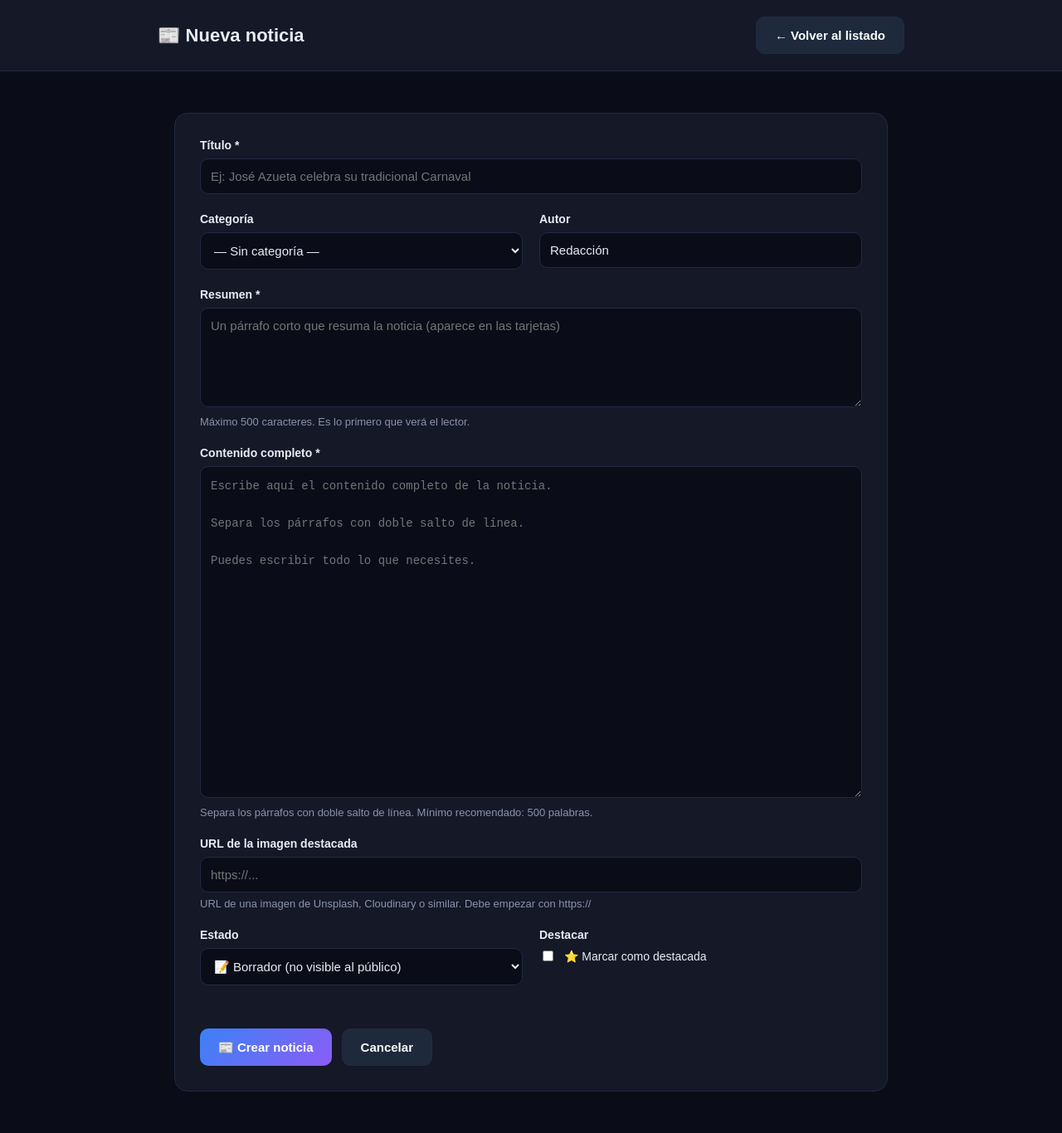
After one commit to redllinas1248/rifas, a Flask app: template noticias/templates/nueva_noticia.html in a window 1280 px wide. The commit adds this page. Shown: the whole page at 83% size. Run offline with Flask 3, Linux system fonts and the light colour scheme; the template is opened without the code that fills it, so the values that code supplies are empty; parts of the project's set-up code (start-up, migrations or seed data) failed here and were passed over; some libraries are stand-ins or nearby versions.

Commit message:
Crear templates del admin de noticias

```diff
--- /dev/null
+++ b/noticias/templates/nueva_noticia.html
@@ -0,0 +1,150 @@
+<!DOCTYPE html>
+<html lang="es">
+
+<head>
+    <meta charset="UTF-8">
+    <meta name="viewport" content="width=device-width, initial-scale=1.0">
+    <title>{% if modo_edicion %}Editar{% else %}Nueva{% endif %} noticia</title>
+    <style>
+        * { box-sizing: border-box; }
+        body { margin: 0; font-family: Arial, sans-serif; background: #0a0d18; color: #e8ecf4; }
+        header { background: #141827; border-bottom: 1px solid #232942; padding: 20px; }
+        header .contenedor { max-width: 900px; margin: auto; display: flex; justify-content: space-between; align-items: center; gap: 15px; flex-wrap: wrap; }
+        header h1 { margin: 0; font-size: 22px; }
+        main { max-width: 900px; margin: 30px auto; padding: 20px; }
+        .formulario { background: #141827; border: 1px solid #232942; border-radius: 16px; padding: 30px; }
+        .campo { margin-bottom: 22px; }
+        .fila { display: grid; grid-template-columns: 1fr 1fr; gap: 20px; }
+        label { display: block; margin-bottom: 8px; font-weight: bold; font-size: 14px; color: #e8ecf4; }
+        input, textarea, select { width: 100%; padding: 12px; background: #0a0d18; border: 1px solid #232942; border-radius: 10px; font-size: 15px; font-family: inherit; color: #e8ecf4; transition: 0.2s; }
+        input:focus, textarea:focus, select:focus { outline: none; border-color: #3b82f6; box-shadow: 0 0 0 3px rgba(59, 130, 246, 0.2); }
+        textarea { min-height: 120px; resize: vertical; }
+        textarea.contenido { min-height: 400px; font-family: 'Courier New', monospace; font-size: 14px; line-height: 1.6; }
+        .ayuda { display: block; color: #8a93ab; font-size: 13px; margin-top: 6px; }
+        .checkbox-wrap { display: flex; align-items: center; gap: 10px; }
+        .checkbox-wrap input { width: auto; }
+        .acciones { display: flex; gap: 12px; margin-top: 30px; flex-wrap: wrap; }
+        .boton { border: none; padding: 13px 22px; border-radius: 10px; font-weight: bold; cursor: pointer; font-size: 15px; text-decoration: none; display: inline-flex; justify-content: center; align-items: center; font-family: inherit; transition: 0.2s; color: white; }
+        .guardar { background: linear-gradient(135deg, #3b82f6, #8b5cf6); }
+        .guardar:hover { transform: translateY(-1px); box-shadow: 0 8px 24px rgba(139, 92, 246, 0.4); }
+        .cancelar { background: #1e293b; border: 1px solid #232942; }
+        .cancelar:hover { background: #232942; }
+        .flash { padding: 14px 18px; border-radius: 10px; margin-bottom: 20px; font-weight: bold; }
+        .flash.error { background: rgba(239, 68, 68, 0.15); color: #fca5a5; border: 1px solid rgba(239, 68, 68, 0.3); }
+        @media (max-width: 700px) { .fila { grid-template-columns: 1fr; gap: 0; } .formulario { padding: 20px; } }
+    </style>
+</head>
+<body>
+
+<header>
+    <div class="contenedor">
+        <h1>{% if modo_edicion %}✏️ Editar noticia{% else %}📰 Nueva noticia{% endif %}</h1>
+        <a href="/rifas/admin/noticias" class="boton cancelar">← Volver al listado</a>
+    </div>
+</header>
+
+<main>
+
+    {% with mensajes = get_flashed_messages(with_categories=true) %}
+        {% if mensajes %}
+            {% for categoria, mensaje in mensajes %}
+                <div class="flash {{ categoria }}">{{ mensaje }}</div>
+            {% endfor %}
+        {% endif %}
+    {% endwith %}
+
+    <div class="formulario">
+
+        <form method="POST" action="{% if modo_edicion %}/rifas/admin/noticias/editar/{{ noticia.id }}{% else %}/rifas/admin/noticias/nueva{% endif %}">
+
+            <div class="campo">
+                <label for="titulo">Título *</label>
+                <input type="text" id="titulo" name="titulo" maxlength="200" required
+                       placeholder="Ej: José Azueta celebra su tradicional Carnaval"
+                       value="{{ noticia.titulo if modo_edicion else '' }}">
+            </div>
+
+            <div class="fila">
+                <div class="campo">
+                    <label for="categoria_id">Categoría</label>
+                    <select id="categoria_id" name="categoria_id">
+                        <option value="">— Sin categoría —</option>
+                        {% for cat in categorias %}
+                            <option value="{{ cat.id }}"
+                                {% if modo_edicion and noticia.categoria_id == cat.id %}selected{% endif %}>
+                                {{ cat.icono }} {{ cat.nombre }}
+                            </option>
+                        {% endfor %}
+                    </select>
+                </div>
+
+                <div class="campo">
+                    <label for="autor">Autor</label>
+                    <input type="text" id="autor" name="autor" maxlength="120"
+                           placeholder="Redacción"
+                           value="{{ noticia.autor if modo_edicion else 'Redacción' }}">
+                </div>
+            </div>
+
+            <div class="campo">
+                <label for="resumen">Resumen *</label>
+                <textarea id="resumen" name="resumen" maxlength="500" required
+                          placeholder="Un párrafo corto que resuma la noticia (aparece en las tarjetas)">{{ noticia.resumen if modo_edicion else '' }}</textarea>
+                <span class="ayuda">Máximo 500 caracteres. Es lo primero que verá el lector.</span>
+            </div>
+
+            <div class="campo">
+                <label for="contenido">Contenido completo *</label>
+                <textarea id="contenido" name="contenido" class="contenido" required
+                          placeholder="Escribe aquí el contenido completo de la noticia.&#10;&#10;Separa los párrafos con doble salto de línea.&#10;&#10;Puedes escribir todo lo que necesites.">{{ noticia.contenido if modo_edicion else '' }}</textarea>
+                <span class="ayuda">Separa los párrafos con doble salto de línea. Mínimo recomendado: 500 palabras.</span>
+            </div>
+
+            <div class="campo">
+                <label for="imagen_url">URL de la imagen destacada</label>
+                <input type="url" id="imagen_url" name="imagen_url"
+                       placeholder="https://..."
+                       value="{{ noticia.imagen_url if modo_edicion else '' }}">
+                <span class="ayuda">URL de una imagen de Unsplash, Cloudinary o similar. Debe empezar con https://</span>
+            </div>
+
+            <div class="fila">
+                <div class="campo">
+                    <label for="estado">Estado</label>
+                    <select id="estado" name="estado">
+                        <option value="borrador" {% if modo_edicion and noticia.estado == 'borrador' %}selected{% endif %}>
+                            📝 Borrador (no visible al público)
+                        </option>
+                        <option value="publicada" {% if modo_edicion and noticia.estado == 'publicada' %}selected{% endif %}>
+                            ✅ Publicada (visible al público)
+                        </option>
+                    </select>
+                </div>
+
+                <div class="campo">
+                    <label>Destacar</label>
+                    <div class="checkbox-wrap">
+                        <input type="checkbox" id="destacada" name="destacada"
+                               {% if modo_edicion and noticia.destacada %}checked{% endif %}>
+                        <label for="destacada" style="font-weight: normal; margin: 0; cursor: pointer;">
+                            ⭐ Marcar como destacada
+                        </label>
+                    </div>
+                </div>
+            </div>
+
+            <div class="acciones">
+                <button type="submit" class="boton guardar">
+                    {% if modo_edicion %}💾 Guardar cambios{% else %}📰 Crear noticia{% endif %}
+                </button>
+                <a href="/rifas/admin/noticias" class="boton cancelar">Cancelar</a>
+            </div>
+
+        </form>
+
+    </div>
+
+</main>
+
+</body>
+</html>
```
Also changed, not shown: noticias/templates/admin_noticias.html (added, +170 -0 lines), templates/admin_rifas.html (+5 -2 lines).
